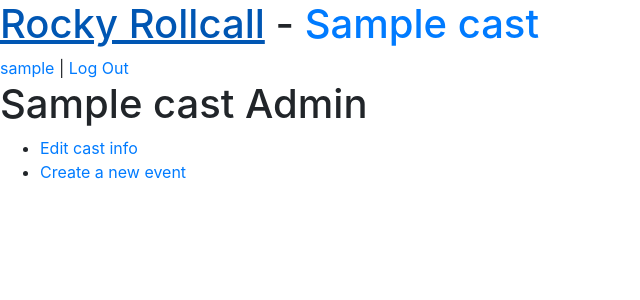
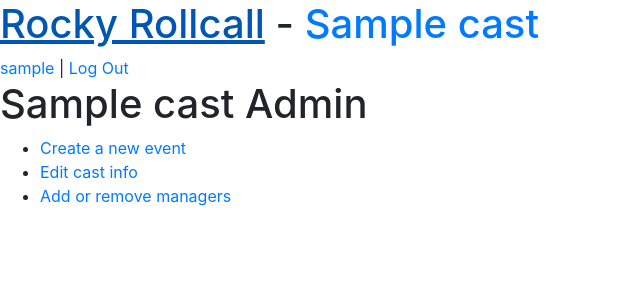
Before and after one commit to devdupont/Rocky-Rollcall, a Django app: a page that uses castpage/templates/castpage/admin.html in a window 1280 px wide. Shown: the top 300 px of the page, without its empty margins (0-640 px from the left). Run offline with Django 3.2, Linux system fonts and the light colour scheme; a user stored in the database is signed in; tables that the repository leaves empty hold one stand-in row (values such as "Sample post"); parts of the project's set-up code (start-up, migrations or seed data) failed here and were passed over; some libraries are stand-ins or nearby versions.

Commit message:
Add manager add, view, delete

```diff
--- a/castpage/forms.py
+++ b/castpage/forms.py
@@ -25,3 +25,7 @@ class PageSectionForm(forms.ModelForm):
     class Meta:
         model = PageSection
         fields = ('title', 'text',)
+
+class AddManagerForm(forms.Form):
+
+    username = forms.CharField(max_length=150)
--- a/castpage/templates/castpage/admin.html
+++ b/castpage/templates/castpage/admin.html
@@ -4,8 +4,9 @@
 <div>
     <h1>{{ cast.name }} Admin</h1>
     <ul>
+        <li><a href="{% url 'event_new' slug=cast.slug %}">Create a new event</a></li>
         <li><a href="{% url 'cast_admin_edit' slug=cast.slug %}">Edit cast info</a></li>
-        <li><a href="{% url 'event_new' slug=cast.slug %}">Create a new event</a></li>
+        <li><a href="{% url 'cast_admin_managers' slug=cast.slug %}">Add or remove managers</a></li>
     </ul>
 </div>
 {% endblock %}
--- a/castpage/urls.py
+++ b/castpage/urls.py
@@ -14,4 +14,6 @@ urlpatterns = [
     path('<slug:slug>/admin/section/<int:pk>/edit/', views.cast_section_edit, name='cast_section_edit'),
     path('<slug:slug>/admin/section/<int:pk>/remove/', views.cast_section_remove, name='cast_section_remove'),
     path('<slug:slug>/admin/edit', views.cast_admin_edit, name='cast_admin_edit'),
+    path('<slug:slug>/admin/managers', views.cast_admin_managers, name='cast_admin_managers'),
+    path('<slug:slug>/admin/managers/delete/<int:pk>', views.cast_admin_managers_delete, name='cast_admin_managers_delete'),
 ]
--- a/castpage/views.py
+++ b/castpage/views.py
@@ -2,12 +2,16 @@
 View logic for cast page and management
 """
 
+# Django
 from django.contrib import messages
 from django.contrib.auth.decorators import login_required
+from django.contrib.auth.models import User
 from django.http import HttpResponseForbidden
 from django.shortcuts import get_object_or_404, redirect, render
+# Other apps
 from events.views import EventListView
-from .forms import CastForm, PageSectionForm
+# This app
+from .forms import AddManagerForm, CastForm, PageSectionForm
 from .models import Cast, PageSection
 
 @login_required
@@ -143,3 +147,53 @@ def cast_admin_edit(request, slug: str):
         'cast': cast,
         'form': form,
     })
+
+@login_required
+def cast_admin_managers(request, slug: str):
+    """
+    Cast manager list and add page
+    """
+    cast = get_object_or_404(Cast, slug=slug)
+    if not cast.is_manager(request.user):
+        return HttpResponseForbidden()
+    if request.method == 'POST':
+        form = AddManagerForm(request.POST)
+        if form.is_valid():
+            username = form.cleaned_data['username']
+            user = User.objects.filter(username=username)
+            if user:
+                user = user[0]
+                if cast.is_manager(user):
+                    msg = f'{username} is already a manager'
+                else:
+                    cast.managers.add(user.profile)
+                    msg = f'{user.first_name} {user.last_name} has been added as a manager'
+                messages.error(request, msg)
+            else:
+                msg = f'Could not find an account for "{username}"'
+                messages.success(request, msg)
+            return redirect('cast_admin_managers', slug=cast.slug)
+    else:
+        form = AddManagerForm()
+    return render(request, 'castpage/managers.html', {
+        'cast': cast,
+        'form': form,
+    })
+
+@login_required
+def cast_admin_managers_delete(request, slug: str, pk: int):
+    """
+    Remove a user from cast managers
+    """
+    cast = get_object_or_404(Cast, slug=slug)
+    if not cast.is_manager(request.user):
+        return HttpResponseForbidden()
+    user = get_object_or_404(User, pk=pk)
+    if cast.managers.count() < 2:
+        messages.error(request, 'Casts must have at least one manager')
+    elif request.user == user:
+        messages.error(request, 'You cannot remove yourself')
+    else:
+        cast.managers.remove(user.profile)
+        messages.success(request, f'{user.username} is no longer a manager')
+    return redirect('cast_admin_managers', slug=cast.slug)
```
Also changed, not shown: castpage/templates/castpage/managers.html (added, +24 -0 lines).
